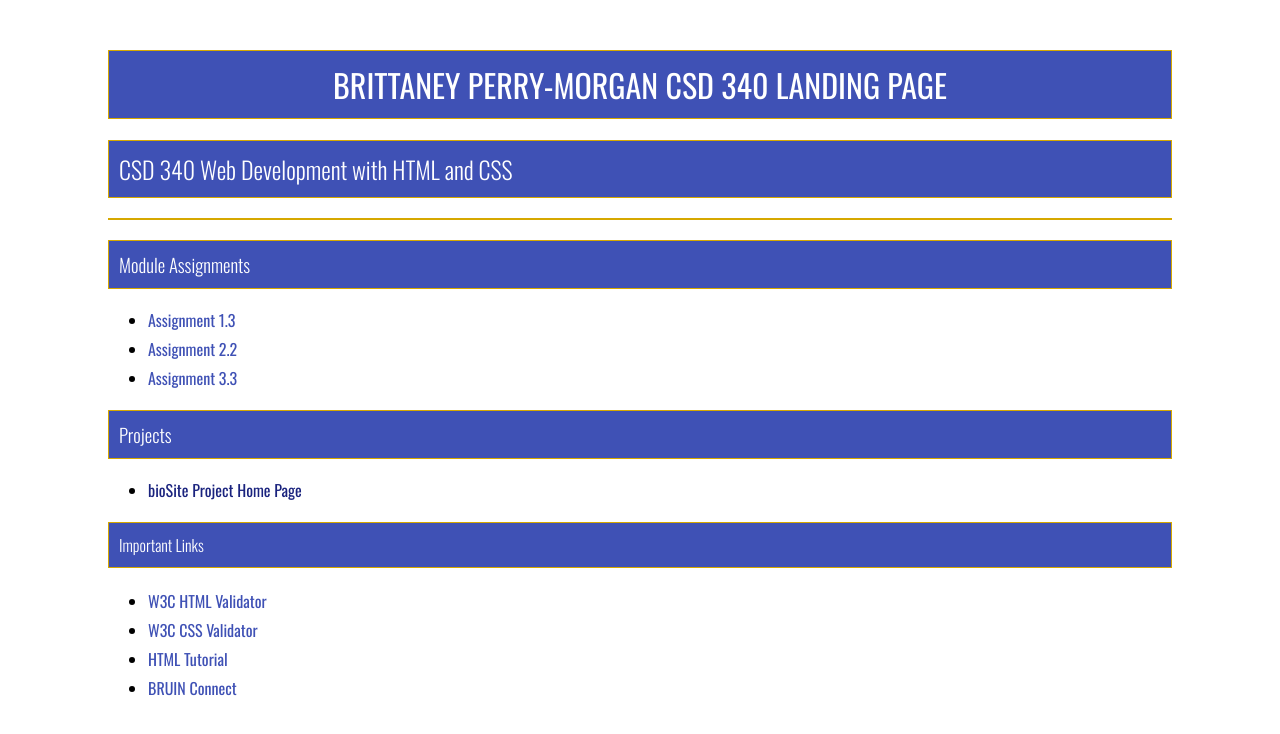
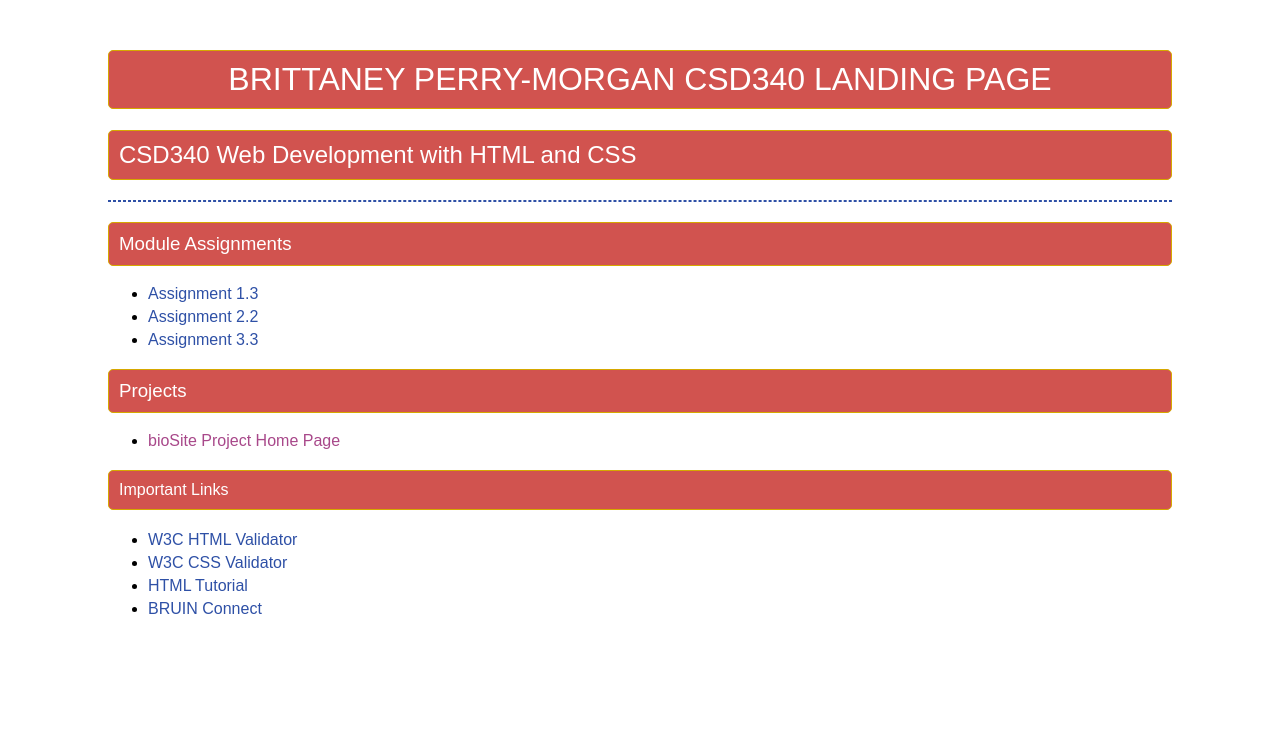
Before and after one commit to devcnx/csd-340, a plain HTML site: page index.html in a window 1280 px wide. Drawn offline with nearby package versions, Linux system fonts and the light colour scheme; a web font is replaced by a local one.

Commit message:
style: update fonts, colors and styling for landing page and site theme

```diff
--- a/index.html
+++ b/index.html
@@ -1,14 +1,15 @@
 <!--
-    Title: Brittaney Perry-Morgan CSD 340 Landing Page
+    Title: Module 3.2: GitHub Pages
     Author: Brittaney Perry-Morgan
     Date: August 24, 2025
-    Description: Landing page for CSD 340 assignments and projects
+    Description: Landing Page for CSD340 Assignments and Projects
 -->
+
 <!DOCTYPE html>
 <html lang="en">
 
     <head>
-        <title>Brittaney Perry-Morgan CSD 340 Landing Page</title>
+        <title>Brittaney Perry-Morgan CSD340 Landing Page</title>
 
         <meta charset="UTF-8">
         <meta name="viewport" content="width=device-width, initial-scale=1.0">
@@ -16,13 +17,19 @@
         <meta name="keywords" content="HTML, CSS, CSD340, Bellevue University">
         <meta name="author" content="Brittaney Perry-Morgan">
 
+        <link rel="preconnect" href="https://fonts.googleapis.com">
+        <link rel="preconnect" href="https://fonts.gstatic.com" crossorigin>
+        <link href="https://fonts.googleapis.com/css2?family=Proxima+Nova:wght@300;400;500;700&display=swap"
+            rel="stylesheet">
+        <link href="https://fonts.googleapis.com/css2?family=Sentinel:wght@300;400;500;700&display=swap"
+            rel="stylesheet">
         <link rel="stylesheet" href="site.css">
     </head>
 
     <body>
         <div id="container">
-            <h1>Brittaney Perry-Morgan CSD 340 Landing Page</h1>
-            <h2>CSD 340 Web Development with HTML and CSS</h2>
+            <h1>Brittaney Perry-Morgan CSD340 Landing Page</h1>
+            <h2>CSD340 Web Development with HTML and CSS</h2>
             <hr>
             <h3>Module Assignments</h3>
             <ul>
--- a/site.css
+++ b/site.css
@@ -1,60 +1,76 @@
-/* Import Google Font */
-@import url('https://fonts.googleapis.com/css2?family=Oswald:wght@300;400;500;700&display=swap');
+/*
+Title: Module 3.3: Build a Web Page Exercise - Part 3
+Author: Brittaney Perry-Morgan
+Date: August 24, 2025
+Description: Module 3 Assignment 3.3 - Side-by-side divs with lists
 
-/* Container styling */
+Color Scheme
+Border: #d6a800
+Primary: #2e50a6
+Secondary: #f2d3b5
+Success: #17a599
+Danger: #a8488a
+Warning: #d1534f
+*/
+
+body {
+    font-family: "Proxima Nova Alt", sans-serif;
+    font-size: 1em;
+}
+
 #container {
     margin-top: 50px;
     margin-left: 100px;
     margin-right: 100px;
-    font-family: 'Oswald', Arial, sans-serif;
 }
 
-/* Heading styles with cohesive color scheme */
-h1, h2, h3, h4 {
-    background-color: #3F51B5;
-    color: #FFFFFF;
-    border: 1px solid #D6A800;
+h1,
+h2,
+h3,
+h4 {
+    font-family: "Sentinel", sans-serif;
+    background-color: #d1534f;
+    color: #ffffff;
+    border: 1px solid #d6a800;
     padding: 10px;
-    font-family: 'Oswald', Arial, sans-serif;
+    border-radius: 5px;
 }
 
 h1 {
     text-align: center;
-    font-weight: 400;
+    font-weight: 500;
     text-transform: uppercase;
 }
 
 h2 {
-    font-weight: 300;
+    font-weight: 500;
     text-align: left;
 }
 
 h3 {
-    font-weight: 300;
+    font-weight: 500;
     margin-top: 20px;
 }
 
 h4 {
-    font-weight: 300;
+    font-weight: 500;
     margin-top: 20px;
 }
 
-/* Anchor tag styling */
 a {
-    color: #3F51B5;
+    color: #2e50a6;
     text-decoration: none;
-    font-weight: 400;
+    font-weight: 500;
 }
 
 a:hover {
-    color: #D6A800;
+    color: #17a599;
 }
 
 a:visited {
-    color: #1A237E;
+    color: #a8488a;
 }
 
-/* List styling */
 ul {
     margin-top: 10px;
     margin-bottom: 20px;
@@ -64,8 +80,7 @@ li {
     margin-bottom: 5px;
 }
 
-/* Horizontal rule styling */
 hr {
-    border: 1px solid #D6A800;
+    border: 1px dashed #2e50a6;
     margin: 20px 0;
 }
```
Also changed, not shown: module-3/PerryMorgan_MOD3_3.html (+1 -0 lines).
